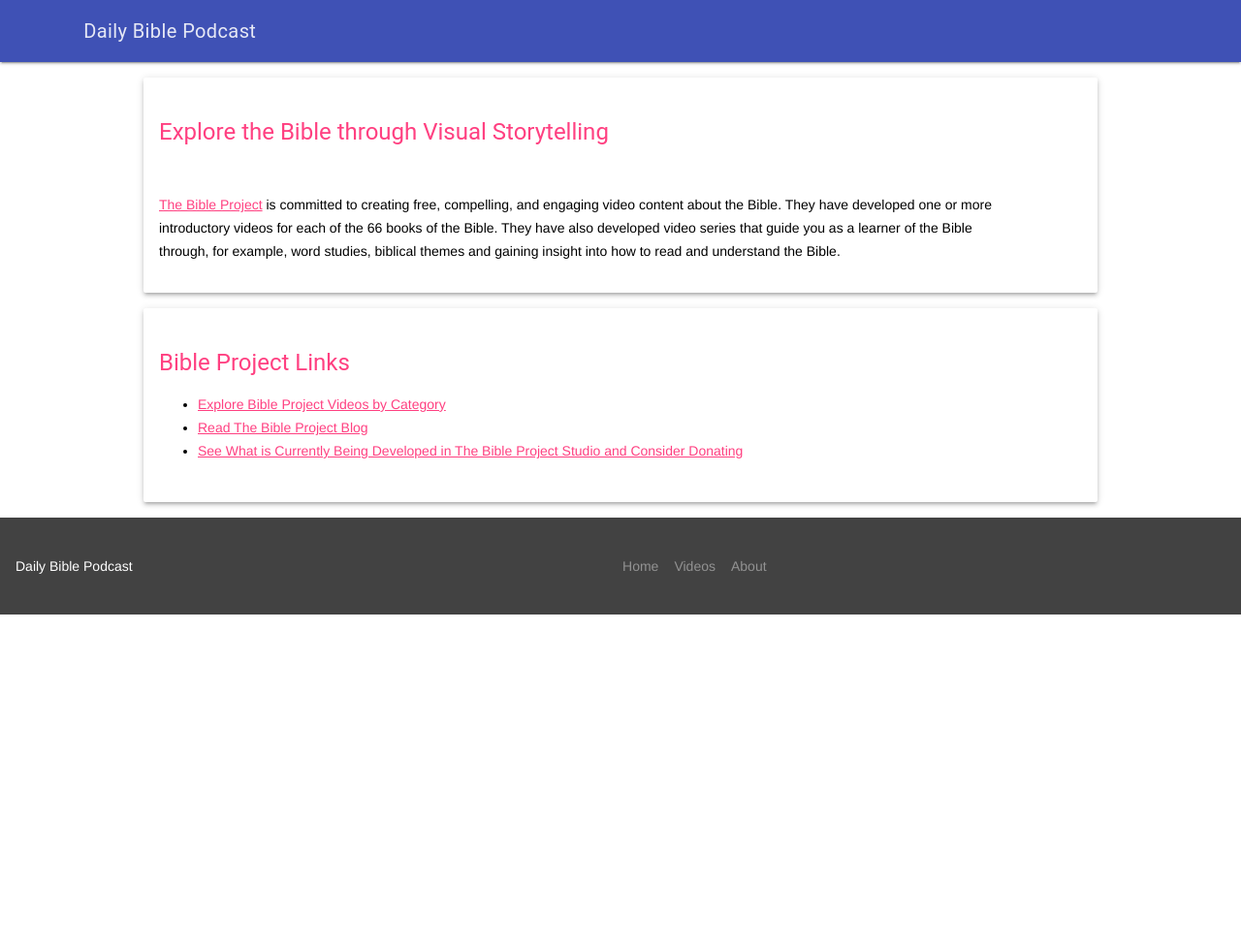
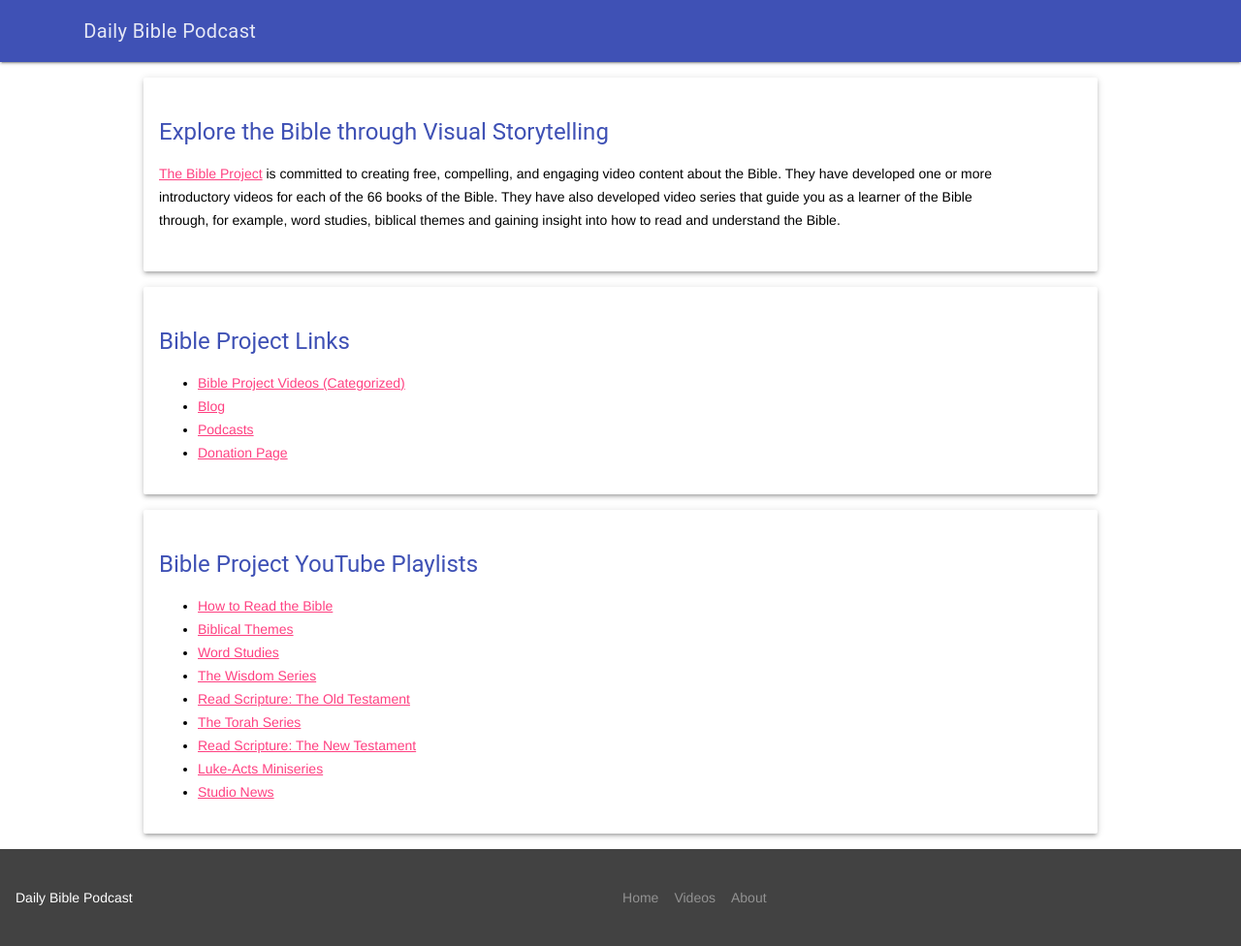
Before and after one commit to redeemerth/daily-bible-reading-plan, a Jekyll site: the page built from bibleproject.html, in a window 1280 px wide. Shown: the whole page at 97% size. Built offline with Jekyll 4.4.1, drawn with Linux system fonts in a browser that asks for light colours; before the commit the page ends 900 px from its top, so only the background shows below that.

Commit message:
Use primary instead of accent for headings. Add YouTube playlist links and descriptions to bp page.

```diff
--- a/_data/bibleproject_playlist_ids.csv
+++ b/_data/bibleproject_playlist_ids.csv
@@ -3,8 +3,8 @@
 PLH0Szn1yYNec-HZjVHooeb4BSDSeHhEoh,Biblical Themes
 PLH0Szn1yYNeclOdfwWBawnNT5ZkGFHxBf,Word Studies
 PLH0Szn1yYNeeKPNIy7YXjO3MGD8h8ifhr,The Wisdom Series
-PLH0Szn1yYNeeVFodkI9J_WEATHQCwRZ0u,The Old Testament
+PLH0Szn1yYNeeVFodkI9J_WEATHQCwRZ0u,Read Scripture: The Old Testament
 PLH0Szn1yYNee8aedW_5aCpnzkxnV7VQ3K,The Torah Series
-PLH0Szn1yYNecanpQqdixWAm3zHdhY2kPR,The New Testament
+PLH0Szn1yYNecanpQqdixWAm3zHdhY2kPR,Read Scripture: The New Testament
 PLH0Szn1yYNec6O3ZOZzAMb2WW2abJwzZ-,Luke-Acts Miniseries
 PLH0Szn1yYNefWkHh-aIZNib4EfiBwXAL4,Studio News
--- a/about.html
+++ b/about.html
@@ -4,10 +4,8 @@
     <div class="mdl-grid">
       <div class="mdl-cell mdl-cell--12-col mdl-cell--8-col-tablet mdl-cell--4-col-phone">
           <div class="mdl-card mdl-shadow--3dp mdl-color-text--black">
-            <div class="mdl-card__title">
-                <h4 class="mdl-color-text--accent">About this site</h4>
-            </div>
             <div class="mdl-card__supporting-text mdl-color-text--black">
+              <h4 class="mdl-color-text--primary">About this site</h4>
               <p>
                 This site was developed to make reading through the Bible, and accessing relevent, related content, as simple as possible.
               </p>
@@ -23,7 +21,7 @@
               <p>
                 As new audio content and podcasts are discovered that read through a popular Bible reading plan, we will add them. Please let us know of Bible reading plans that include freely available audio, and we will consider incorporating them into this site.
               </p>
-              <h5>A special Thank You!</h5>
+              <h5 class="mdl-color-text--primary">A special Thank You!</h5>
               <p>
                 We want to thank the following organizations for making content freely available online for others to use. Content from these sites have enabled us to provide you with what we beleive is a valuable collection of resources for reading and meditating on God's word daily.
                 <ul>
--- a/bibleproject.html
+++ b/bibleproject.html
@@ -4,10 +4,8 @@
     <div class="mdl-grid">
       <div class="mdl-cell mdl-cell--12-col mdl-cell--8-col-tablet mdl-cell--4-col-phone">
         <div class="mdl-card mdl-shadow--3dp mdl-color-text--black">
-          <div class="mdl-card__title">
-              <h4 class="mdl-color-text--accent ">Explore the Bible through Visual Storytelling</h4>
-          </div>
           <div class="mdl-card__supporting-text mdl-color-text--black">
+            <h4 class="mdl-color-text--primary ">Explore the Bible through Visual Storytelling</h4>
             <p>
               <a target="_blank" rel="noopener noreferrer" href="https://thebibleproject.com/">The Bible Project</a> is committed to creating free, compelling, and engaging video content about the Bible. They have developed one or more introductory videos for each of the 66 books of the Bible. They have also developed video series that guide you as a learner of the Bible through, for example, word studies, biblical themes and gaining insight into how to read and understand the Bible.
             </p>
@@ -17,19 +15,36 @@
       <div class="mdl-cell mdl-cell--12-col mdl-cell--8-col-tablet mdl-cell--4-col-phone">
         <div class="mdl-card mdl-shadow--3dp mdl-color-text--black">
           <div class="mdl-card__supporting-text mdl-color-text--black">
-            <h4 class="mdl-color-text--accent">Bible Project Links</h4>
+            <h4 class="mdl-color-text--primary">Bible Project Links</h4>
             <ul>
               <li>
-                <a target="_blank" rel="noopener noreferrer" href="https://thebibleproject.com/explore/">Explore Bible Project Videos by Category</a>
+                <a target="_blank" rel="noopener noreferrer" href="https://thebibleproject.com/explore/">Bible Project Videos (Categorized)</a>
               </li>
               <li>
-                  <a target="_blank" rel="noopener noreferrer" href="https://thebibleproject.com/blog/">Read The Bible Project Blog</a>
+                  <a target="_blank" rel="noopener noreferrer" href="https://thebibleproject.com/blog/">Blog</a>
               </li>
               <li>
-                  <a target="_blank" rel="noopener noreferrer" href="https://thebibleproject.com/donate/">See What is Currently Being Developed in The Bible Project Studio and Consider Donating</a>
+                  <a target="_blank" rel="noopener noreferrer" href="https://thebibleproject.com/podcasts/">Podcasts</a>
+              </li>
+              <li>
+                  <a target="_blank" rel="noopener noreferrer" href="https://thebibleproject.com/donate/">Donation Page</a>
               </li>
             </ul>
           </div>
         </div>
       </div>
+      <div class="mdl-cell mdl-cell--12-col mdl-cell--8-col-tablet mdl-cell--4-col-phone">
+          <div class="mdl-card mdl-shadow--3dp mdl-color-text--black">
+            <div class="mdl-card__supporting-text mdl-color-text--black">
+              <h4 class="mdl-color-text--primary">Bible Project YouTube Playlists</h4>
+              <ul>
+                {% for playlist in site.data.bibleproject_playlist_ids %}
+                <li>
+                  <a target="_blank" rel="noopener noreferrer" href="https://www.youtube.com/playlist?list={{playlist.PLAYLIST_ID}}">{{playlist.PLAYLIST_TITLE}}</a>
+                </li>
+                {% endfor %}
+              </ul>
+            </div>
+          </div>
+        </div>
     </div>
```
